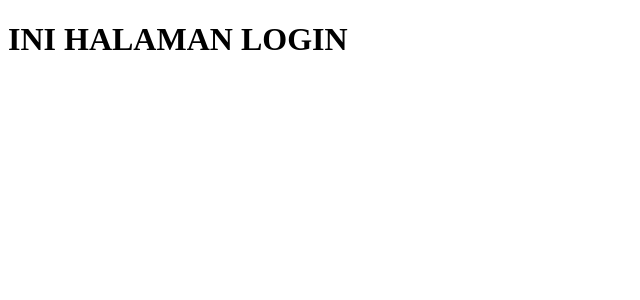
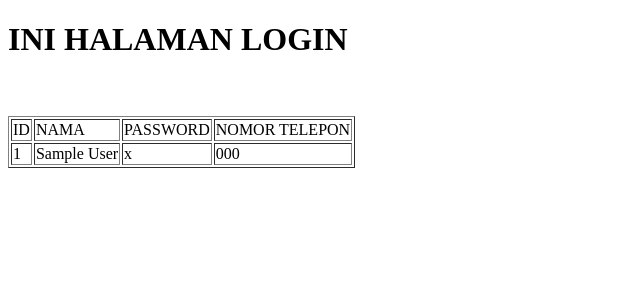
Before and after one commit to hmAsgf/web-penggajian, a PHP site: page / in a window 1280 px wide. Shown: the top 300 px of the page, without its empty margins (0-640 px from the left). Run offline with PHP 8.4, Linux system fonts and the light colour scheme; tables that the repository leaves empty or names only in its code hold one stand-in row (values such as "Sample post").

Commit message:
menambahkan koneksi database, model admin, dan coba view data admin

```diff
--- /dev/null
+++ b/models/Admin.php
@@ -0,0 +1,22 @@
+<?php
+
+include "Koneksi.php";
+
+class Admin extends Koneksi
+{
+    function showAll()
+    {
+        $query = "SELECT * FROM admin";
+        $result = mysqli_query($this->koneksi, $query);
+
+        if($result->num_rows >0)
+        {
+            while($arr = mysqli_fetch_array($result))
+            {
+                $data[]  = $arr;
+            }
+
+            return $data;
+        }
+    }
+}
--- /dev/null
+++ b/models/Koneksi.php
@@ -0,0 +1,15 @@
+<?php
+
+class Koneksi
+{
+    private $hostname = 'localhost';
+    private $database = 'web-penggajian';
+    private $username = 'root';
+    private $password = '';
+
+    public $koneksi;
+
+    function __construct() {
+        $this->koneksi = mysqli_connect($this->hostname, $this->username, $this->password, $this->database);
+    }
+}
--- a/views/login.view.php
+++ b/views/login.view.php
@@ -7,6 +7,38 @@
     <title>Login</title>
 </head>
 <body>
+
+    <?php
+    include "models/Admin.php";
+    $admin = new Admin();
+    ?>
+
     <h1>INI HALAMAN LOGIN</h1>
+    <br>
+    <br>
+
+    <table border='1'>
+        <tr>
+            <td>ID</td>
+            <td>NAMA</td>
+            <td>PASSWORD</td>
+            <td>NOMOR TELEPON</td>
+        </tr>
+        <?php
+        $data = $admin->showAll();
+
+        foreach($data as $datum)
+        {
+        ?>
+        <tr>
+            <td><?php echo $datum['id']; ?></td>
+            <td><?php echo $datum['nama']; ?></td>
+            <td><?php echo $datum['password']; ?></td>
+            <td><?php echo $datum['nomor_telepon']; ?></td>
+        </tr>
+        <?php
+        }
+        ?>
+    </table>
 </body>
 </html>
```
